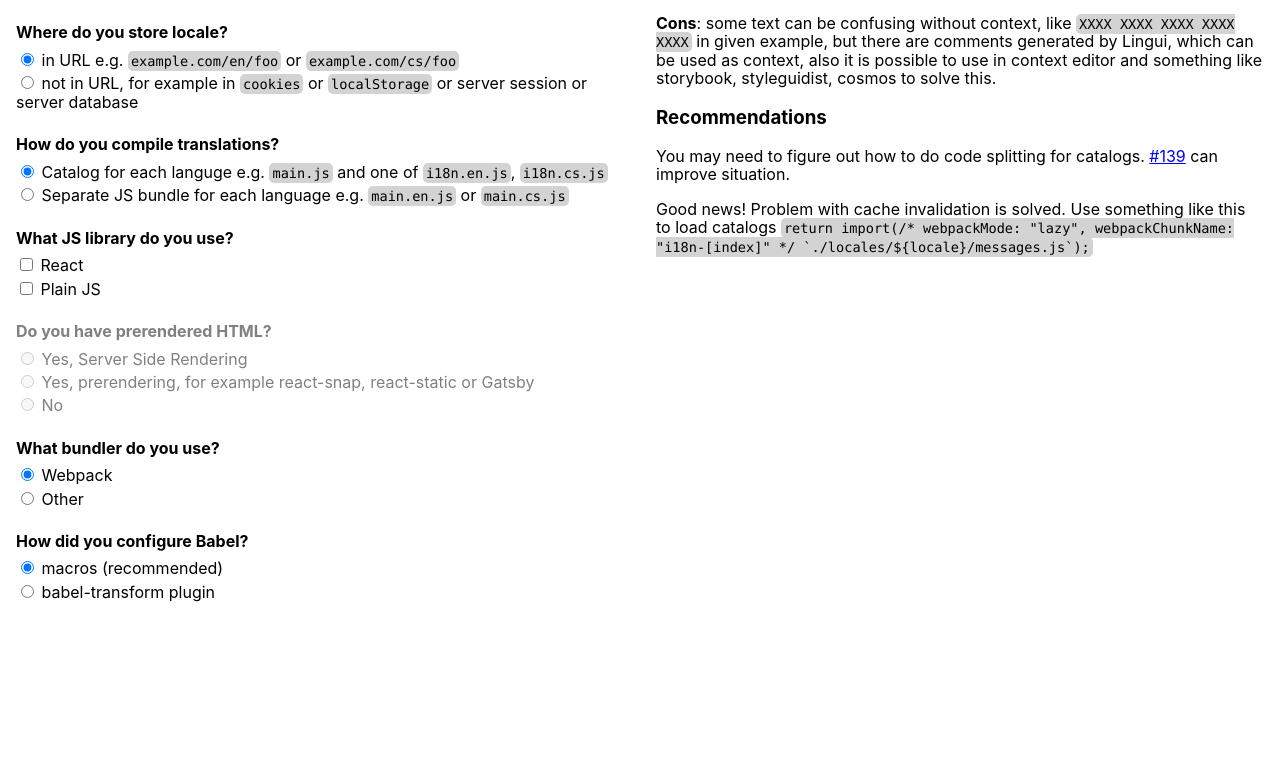
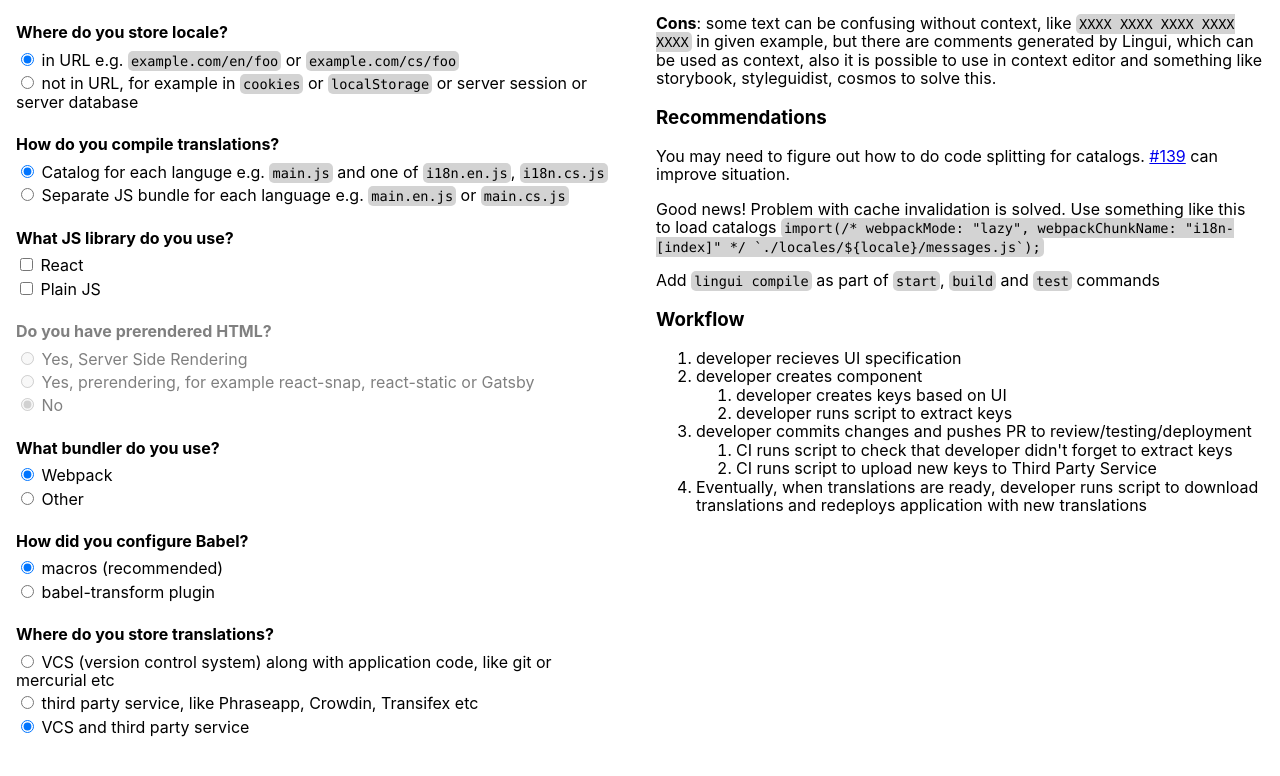
Before and after one commit to stereobooster/lingui-choices, a React (Create React App) app: page / in a window 1280 px wide. Shown: the part 332-1108 px from the top of the page. Before the commit the page ends 973 px from the top, so only its background shows below. Built offline with nearby package versions, Linux system fonts and the light colour scheme.

Commit message:
Workflow

```diff
--- a/src/App.js
+++ b/src/App.js
@@ -21,6 +21,9 @@ const isSeparateBundles = state => state["translations"] === "separateBundles";
 const isWebpack = state => state["bundler"] === "webpack";
 const isOtherBundler = state => state["bundler"] === "other";
 
+const isVcsAndThirdPartyService = state =>
+  state["translationStore"] === "vcsAndThirdPartyService";
+
 const disabledHtml = state => !isReact(state);
 const disabledPrerendering = state => !isReact(state) || !isInUrl(state);
 
@@ -31,7 +34,9 @@ class App extends Component {
     translations: "catalogs",
     locale: "inUrl",
     bundler: "webpack",
-    babel: "macros"
+    babel: "macros",
+    html: "no",
+    translationStore: "vcsAndThirdPartyService"
   };
   render() {
     const { state } = this;
@@ -166,6 +171,28 @@ class App extends Component {
               babel-transform plugin
             </Radio>
           </div>
+
+          <div className="field">
+            <h4>Where do you store translations?</h4>
+            <Radio name="translationStore" value="vcs" {...stateProvider}>
+              VCS (version control system) along with application code, like git
+              or mercurial etc
+            </Radio>
+            <Radio
+              name="translationStore"
+              value="thirdPartyService"
+              {...stateProvider}
+            >
+              third party service, like Phraseapp, Crowdin, Transifex etc
+            </Radio>
+            <Radio
+              name="translationStore"
+              value="vcsAndThirdPartyService"
+              {...stateProvider}
+            >
+              VCS and third party service
+            </Radio>
+          </div>
         </form>
 
         <div className="column">
@@ -177,7 +204,8 @@ class App extends Component {
           {isDefault(state) && (
             <React.Fragment>
               <p>
-              When you use some default text (from mockups) as keys. For example:
+                When you use some default text (from mockups) as keys. For
+                example:
                 <pre>
                   {`<Trans>Credit card number</Trans>
 i18n._(t\`The number in the front of your card\`)
@@ -194,10 +222,15 @@ i18n._(plural({
                 </pre>
               </p>
               <p>
-                <b>Pros</b>: you don't need naming rules, very easy to name things. Defaults always present.
+                <b>Pros</b>: you don't need naming rules, very easy to name
+                things. Defaults always present.
               </p>
               <p>
-                <b>Cons</b>: some text can be confusing without context, like <code>XXXX XXXX XXXX XXXX XXXX</code> in given example, but there are comments generated by Lingui, which can be used as context, also it is possible to use in context editor and something like storybook, styleguidist, cosmos to solve this.
+                <b>Cons</b>: some text can be confusing without context, like{" "}
+                <code>XXXX XXXX XXXX XXXX XXXX</code> in given example, but
+                there are comments generated by Lingui, which can be used as
+                context, also it is possible to use in context editor and
+                something like storybook, styleguidist, cosmos to solve this.
               </p>
             </React.Fragment>
           )}
@@ -251,7 +284,8 @@ i18n._(t("name_of_view.form.name_of_field.hint")\`The number in the front of you
                 <b>Pros</b>: Defaults always present.
               </p>
               <p>
-                <b>Cons</b>: same as synthetic keys and you will have repeating defaults.
+                <b>Cons</b>: same as synthetic keys and you will have repeating
+                defaults.
               </p>
             </React.Fragment>
           )}
@@ -302,18 +336,56 @@ i18n._(t("name_of_view.form.name_of_field.hint")\`The number in the front of you
             </p>
           )}
           {isCatalogs(state) && isWebpack(state) && (
+            <React.Fragment>
               <p>
                 Good news! Problem with cache invalidation is solved. Use
                 something like this to load catalogs{" "}
                 <code>
                   {
-                  'return import(/* webpackMode: "lazy", webpackChunkName: "i18n-[index]" */ `./locales/${locale}/messages.js`);'
+                    'import(/* webpackMode: "lazy", webpackChunkName: "i18n-[index]" */ `./locales/${locale}/messages.js`);'
                   }
                 </code>
               </p>
+              <p>
+                Add <code>lingui compile</code> as part of <code>start</code>,{" "}
+                <code>build</code> and <code>test</code> commands
+              </p>
+            </React.Fragment>
           )}
           {isCatalogs(state) && isOtherBundler(state) && (
             <p>You need to figure out how to invalidate cache for catalogs</p>
+          )}
+
+          <h3>Workflow</h3>
+          {isDefault(state) && isVcsAndThirdPartyService(state) && (
+            <ol>
+              <li>developer recieves UI specification</li>
+              <li>
+                developer creates component
+                <ol>
+                  <li>developer creates keys based on UI</li>
+                  <li>developer runs script to extract keys</li>
+                </ol>
+              </li>
+              <li>
+                developer commits changes and pushes PR to
+                review/testing/deployment
+                <ol>
+                  <li>
+                    CI runs script to check that developer didn't forget to
+                    extract keys
+                  </li>
+                  <li>
+                    CI runs script to upload new keys to Third Party Service
+                  </li>
+                </ol>
+              </li>
+              <li>
+                Eventually, when translations are ready, developer runs script
+                to download translations and redeploys application with new
+                translations
+              </li>
+            </ol>
           )}
         </div>
       </div>
```
Lines whose indentation alone changed are shown as unchanged.
